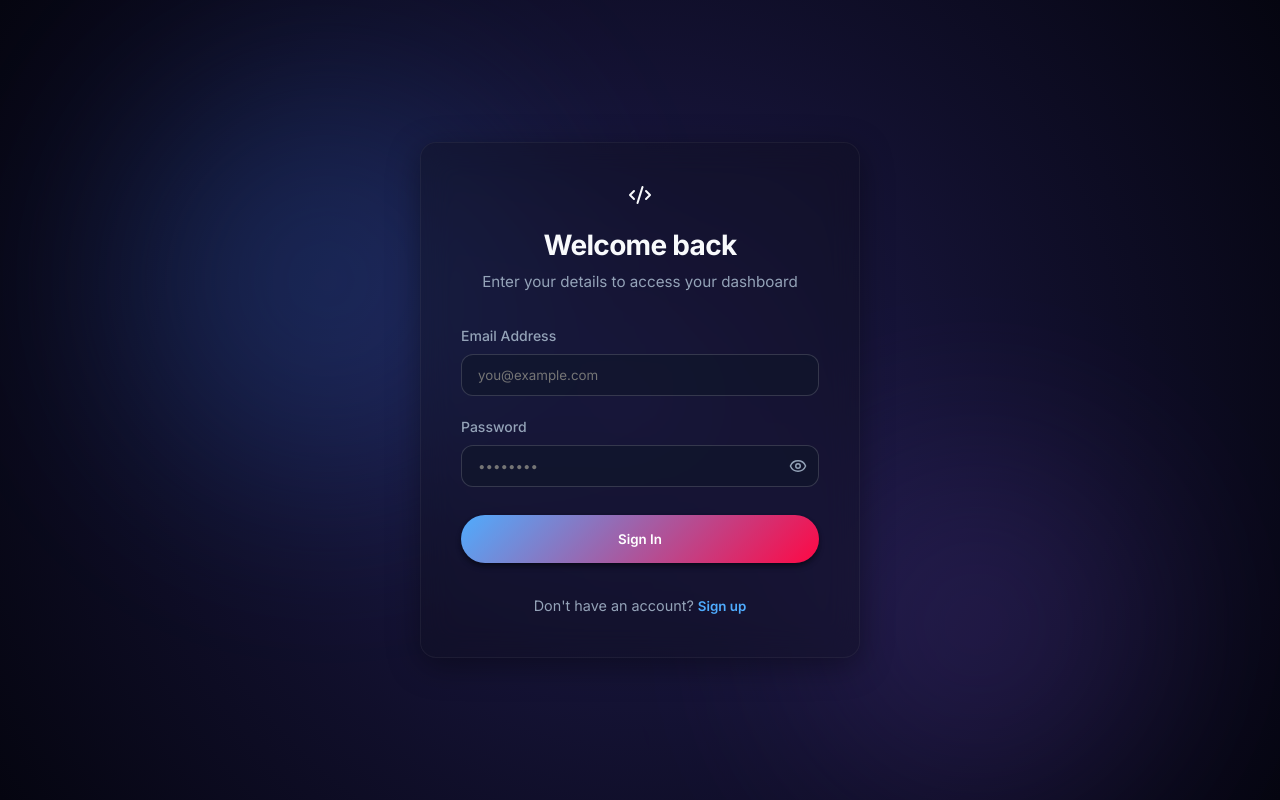
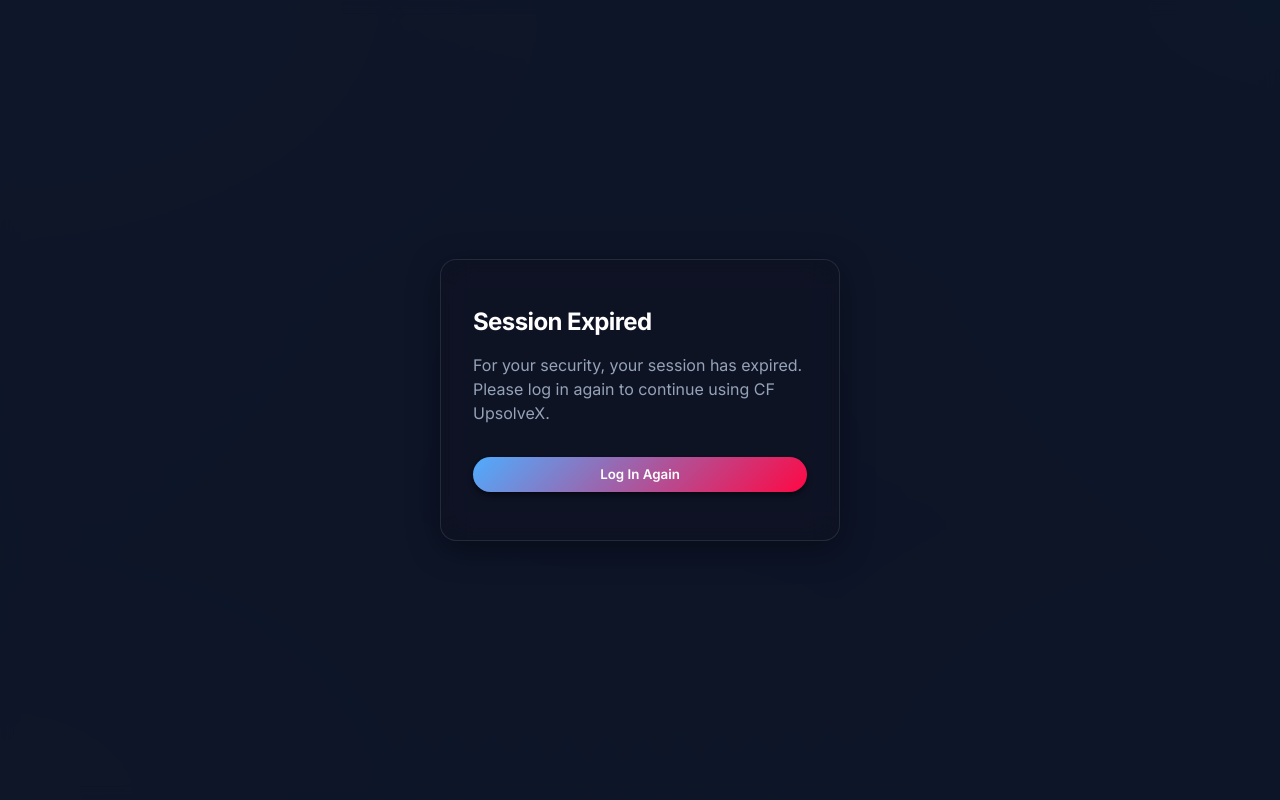
Before and after one commit to adarsh7203/CF-UpsolveX, a React (Vite) app in the folder frontend/: page /settings in a window 1280 px wide. Before the commit this address led to /auth. Built offline with nearby package versions, Linux system fonts and the light colour scheme; no server answers; sample sign-in values are in the browser's storage.

Commit message:
Added Session Termination

```diff
--- a/frontend/src/components/layout/Layout.jsx
+++ b/frontend/src/components/layout/Layout.jsx
@@ -1,12 +1,49 @@
-import React from 'react';
+import React, { useState, useEffect } from 'react';
 import { Navigate, useLocation } from 'react-router-dom';
 import { useAuth } from '../../context/AuthContext';
 import Navbar from './Navbar';
-import './Layout.css'; // Make sure layout CSS is imported here
+import './Layout.css';
 
 const Layout = ({ children }) => {
   const { user } = useAuth();
   const location = useLocation();
+
+  // If user is not logged in but was logged in previously, their session expired
+  const [showExpiredModal, setShowExpiredModal] = useState(() => {
+    if (!user && localStorage.getItem('wasLoggedIn') === 'true') {
+      return true;
+    }
+    return false;
+  });
+
+  useEffect(() => {
+    if (showExpiredModal) {
+      localStorage.removeItem('wasLoggedIn');
+    }
+    if (user) {
+      localStorage.setItem('wasLoggedIn', 'true');
+    }
+  }, [user, showExpiredModal]);
+
+  if (showExpiredModal) {
+    return (
+      <div style={{ position: 'fixed', inset: 0, background: 'rgba(15, 23, 42, 0.9)', backdropFilter: 'blur(8px)', display: 'flex', alignItems: 'center', justifyContent: 'center', zIndex: 9999 }}>
+        <div className="glass-panel text-center" style={{ padding: '3rem 2rem', maxWidth: '400px', width: '90%', borderRadius: '1rem', border: '1px solid rgba(255,255,255,0.1)' }}>
+          <h2 style={{ fontSize: '1.5rem', fontWeight: 'bold', color: '#fff', marginBottom: '1rem' }}>Session Expired</h2>
+          <p style={{ color: '#94a3b8', marginBottom: '2rem', lineHeight: '1.5' }}>
+            For your security, your session has expired. Please log in again to continue using CF UpsolveX.
+          </p>
+          <button
+            className="btn-primary"
+            style={{ width: '100%', justifyContent: 'center' }}
+            onClick={() => setShowExpiredModal(false)}
+          >
+            Log In Again
+          </button>
+        </div>
+      </div>
+    );
+  }
 
   // Redirect to auth if not logged in
   if (!user) {
--- a/frontend/src/context/AuthContext.jsx
+++ b/frontend/src/context/AuthContext.jsx
@@ -67,7 +67,10 @@
     session,
     user,
     profile,
-    signOut: () => supabase.auth.signOut(),
+    signOut: async () => {
+      localStorage.removeItem('wasLoggedIn');
+      await supabase.auth.signOut();
+    },
   };
 
   return (
```
Also changed, not shown: 1 other file (tests, documents, lock files or other folders).
